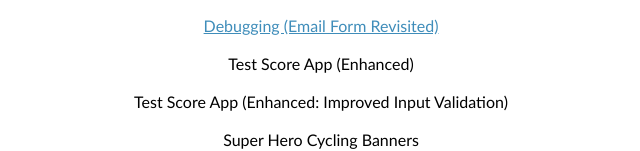
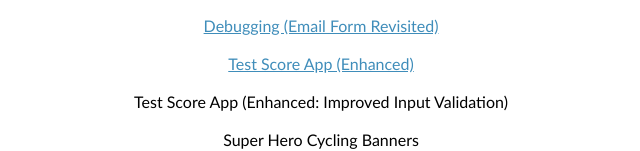
Before and after one commit to frostbat444/lab2_creating-your-portfolio, a plain HTML site: page index.html in a window 1280 px wide. Shown: the part 905-1056 px from the top of the page, without its empty margins (319-959 px from the left). Drawn offline with Linux system fonts and the light colour scheme.

Commit message:
Update index.html

```diff
--- a/index.html
+++ b/index.html
@@ -32,7 +32,7 @@
 <a href = "https://frostbat444.github.io/lab5b-tax_calculator_app/"> Tax Calculator App </a> <br><br>
 <a href = "https://frostbat444.github.io/lab6-debugging/"> Debugging </a> <br><br>
 <a href = "https://frostbat444.github.io/lab6b-email_form_revisited/"> Debugging (Email Form Revisited) </a> <br><br>
-Test Score App (Enhanced) <br><br>
+<a href = "https://frostbat444.github.io/lab7-test_scores_enhanced/"> Test Score App (Enhanced) </a> <br><br>
 Test Score App (Enhanced: Improved Input Validation) <br><br>
 Super Hero Cycling Banners <br><br>
 The Changing Caterpillar <br><br>
```
